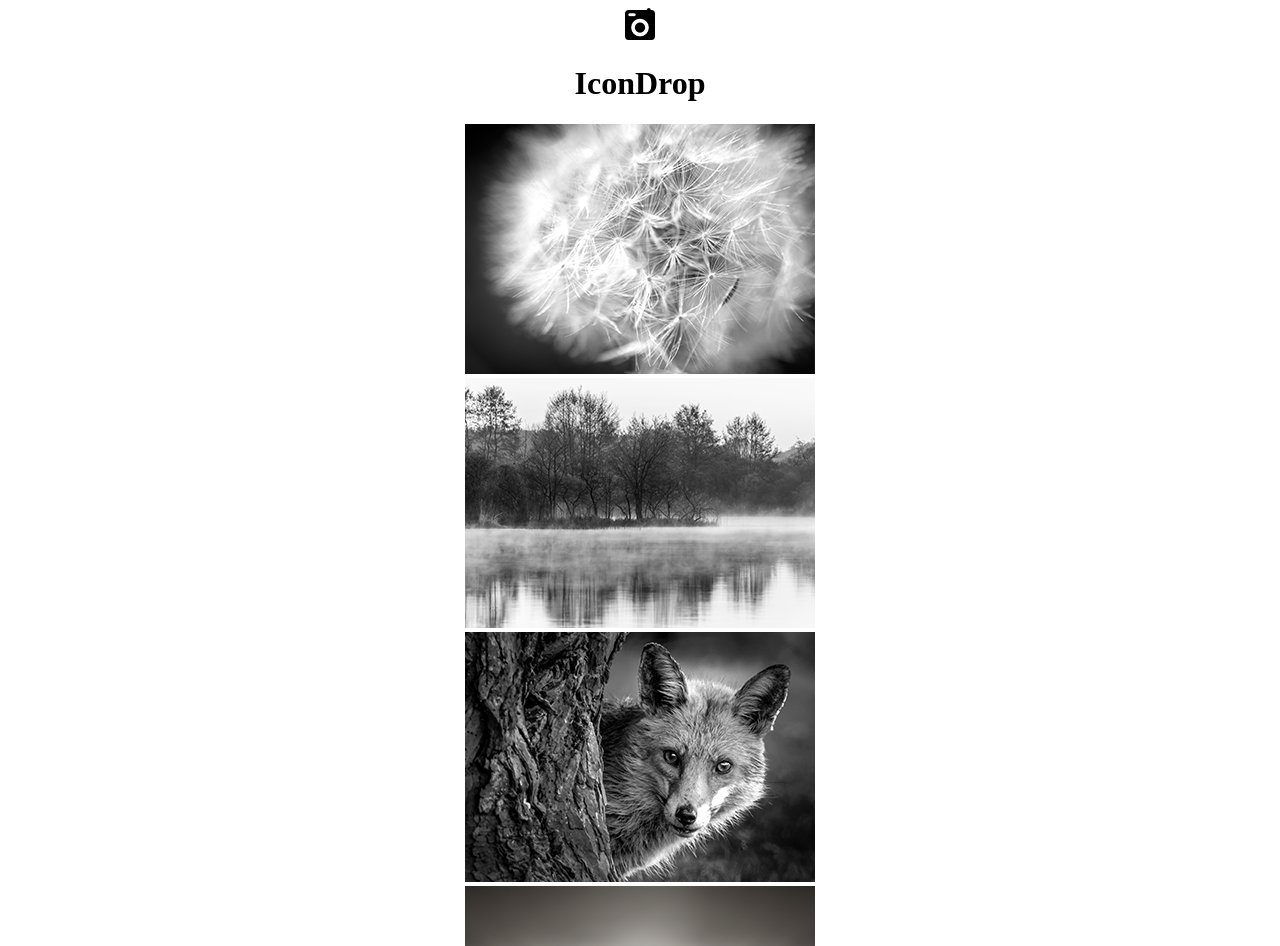
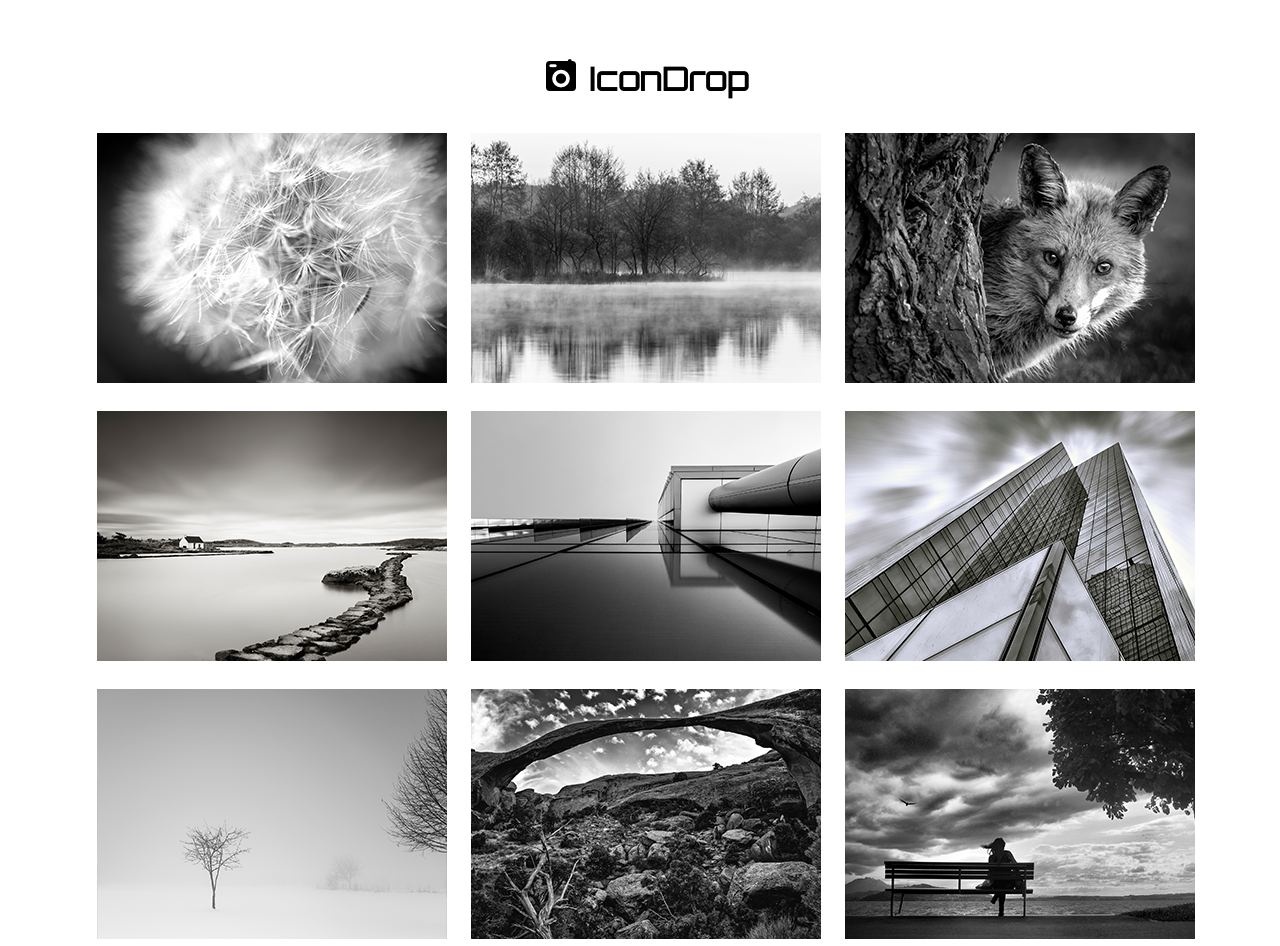
Before and after one commit to everysum1/sigfigIconDrop, a plain HTML site: page index.html in a window 1280 px wide. Shown: the top 946 px of the page. Drawn offline with Linux system fonts and the light colour scheme; a web font is replaced by a local one.

Commit message:
Add basic styles for image divs

```diff
--- a/css/styles.scss
+++ b/css/styles.scss
@@ -1,14 +1,20 @@
-.container {
+#container {
   width: 95%;
   margin: 2%;
   padding: 1%;
   font-family: Orbitron;
   .title{
-    width: 25%;
-    margin: 0 auto;
+
     h1 {
-      padding-left: 2%;
+      padding-left: 1%;
       display: inline-block;
     }
   }
+  #pic-table {
+    height: 80%;
+    .pic {
+      display: inline-block;
+      margin: 1%;
+    }
+  }
 }
```
Also changed, not shown: css/styles.css, 1 other file.
